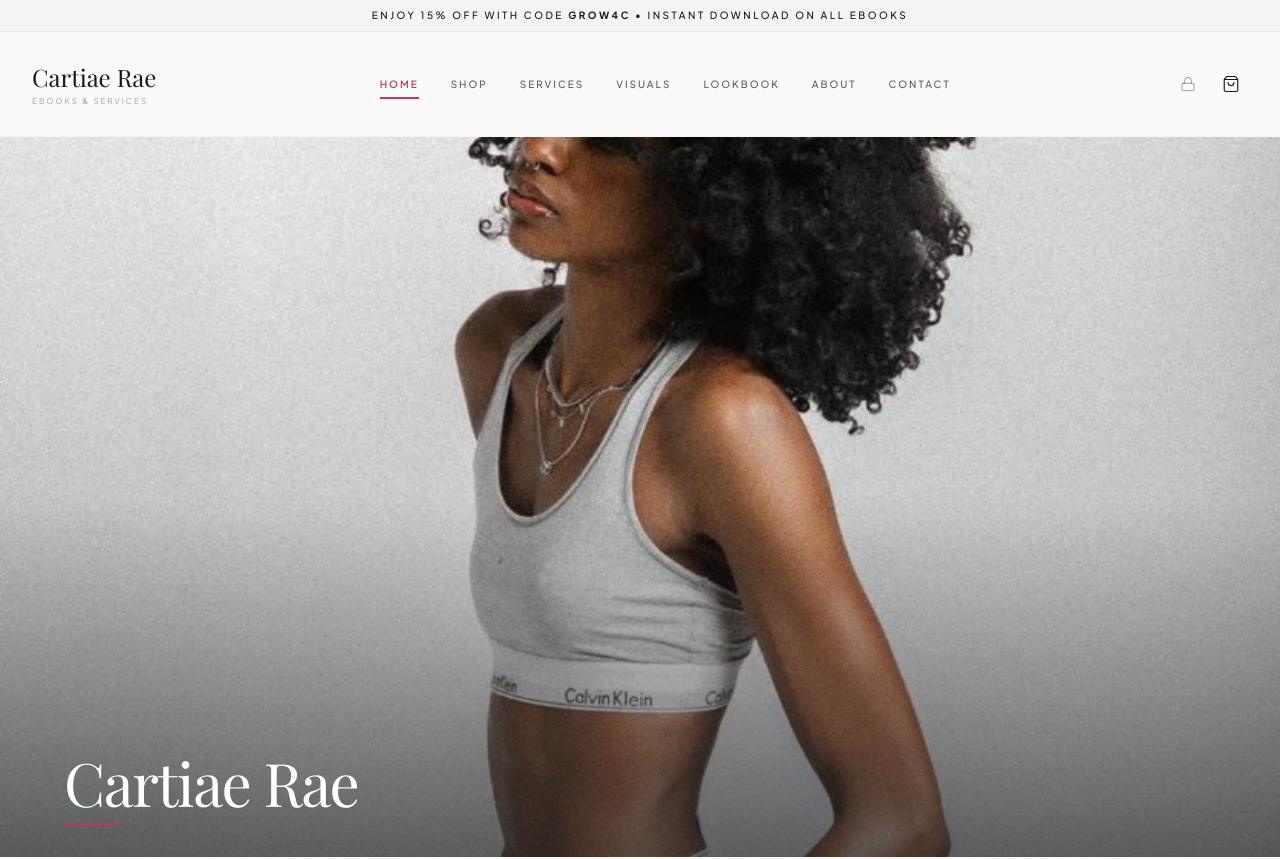
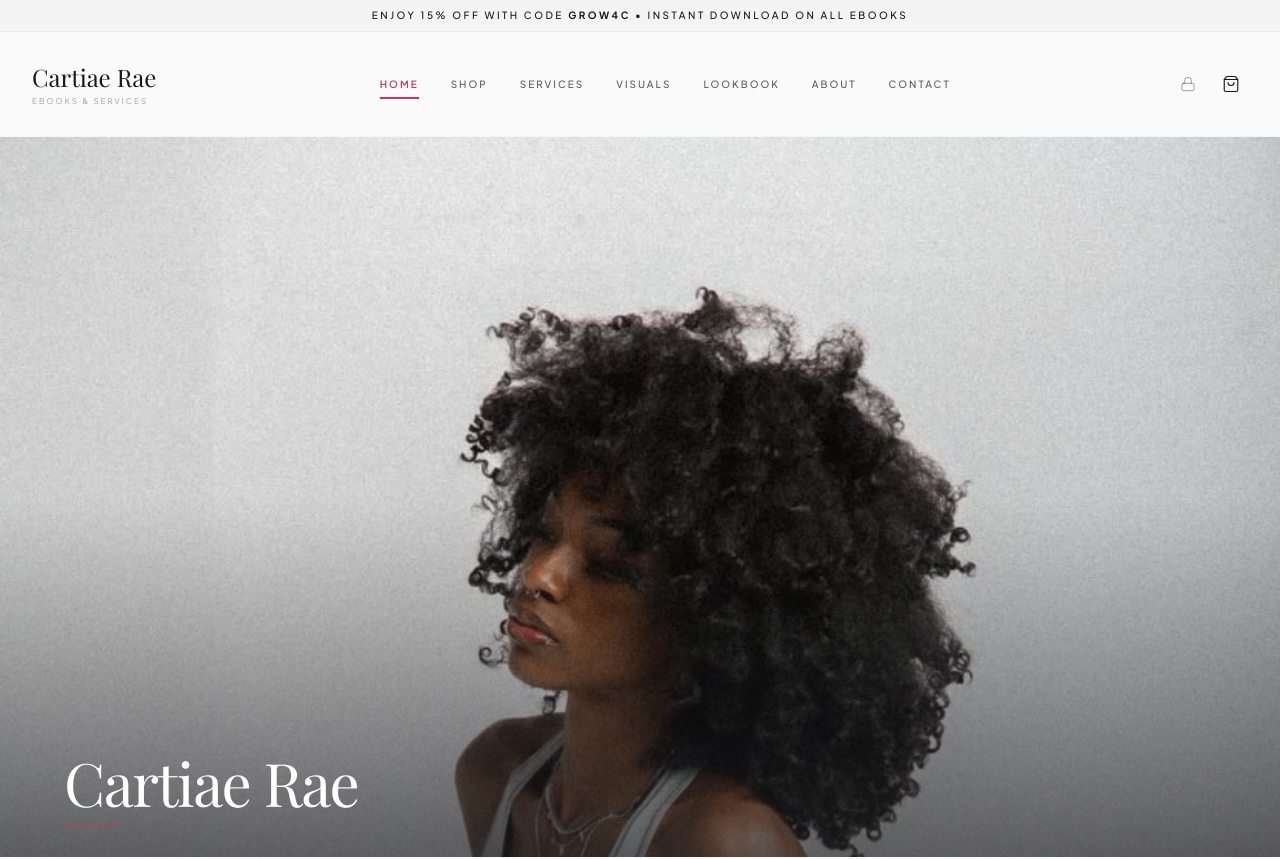
Before and after one commit to themainkeys/Cartie-Rae, a React (Vite) app: page / in a window 1280 px wide. Shown: the top 859 px of the page. Built offline with nearby package versions, Linux system fonts and the light colour scheme; a web font is replaced by a local one.

Commit message:
fix: reframe hero portrait to object-top to show face

```diff
--- a/src/App.tsx
+++ b/src/App.tsx
@@ -105,7 +105,7 @@
         <img
           src="/hero-portrait.jpg"
           alt="Cartiae Rae"
-          className="w-full h-full object-cover object-center select-none"
+          className="w-full h-full object-cover object-top select-none"
         />
         {/* Gradient overlay — bottom for text legibility */}
         <div className="absolute inset-0 bg-gradient-to-t from-brand-dark/65 via-brand-dark/10 to-transparent" />
```
